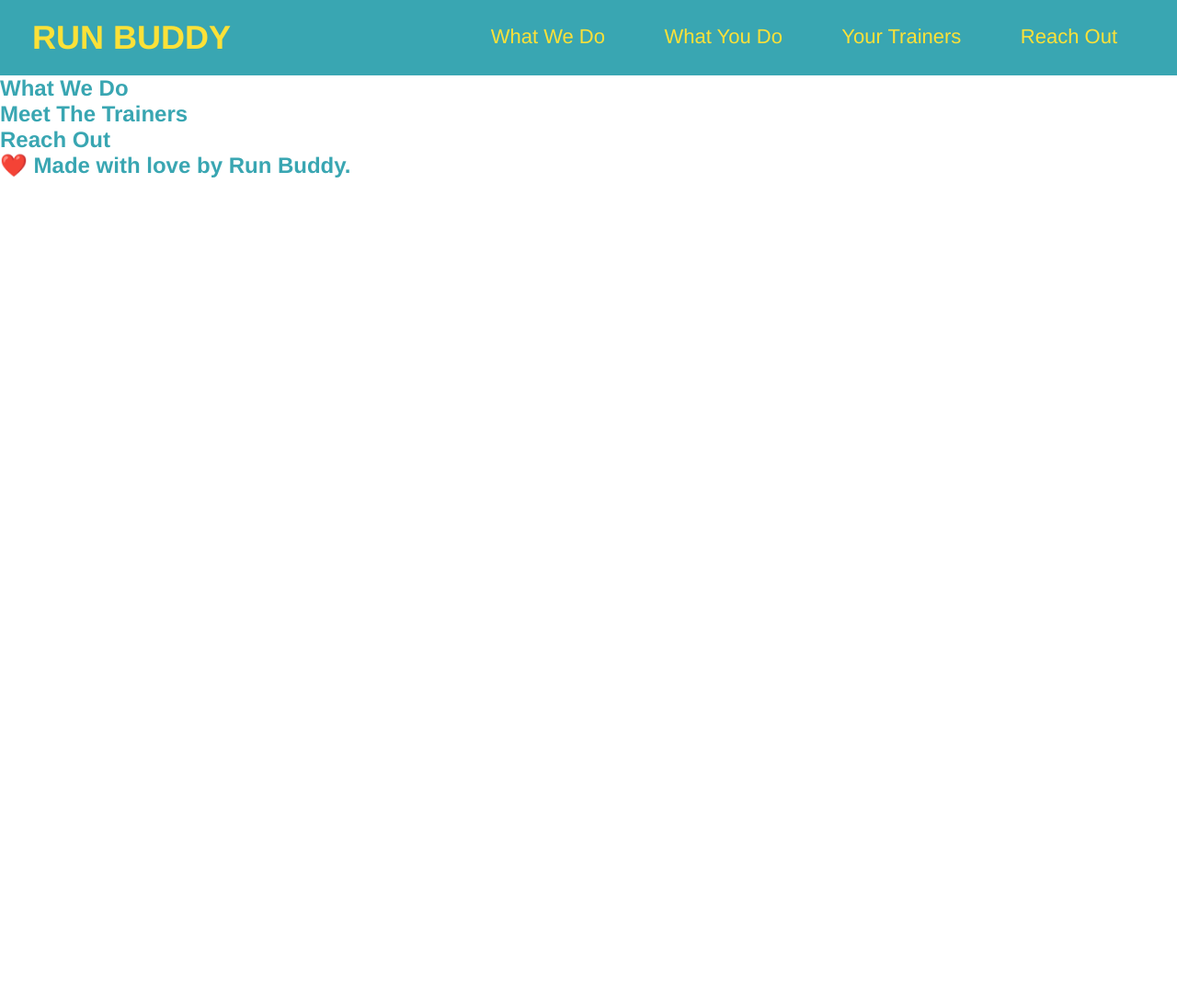
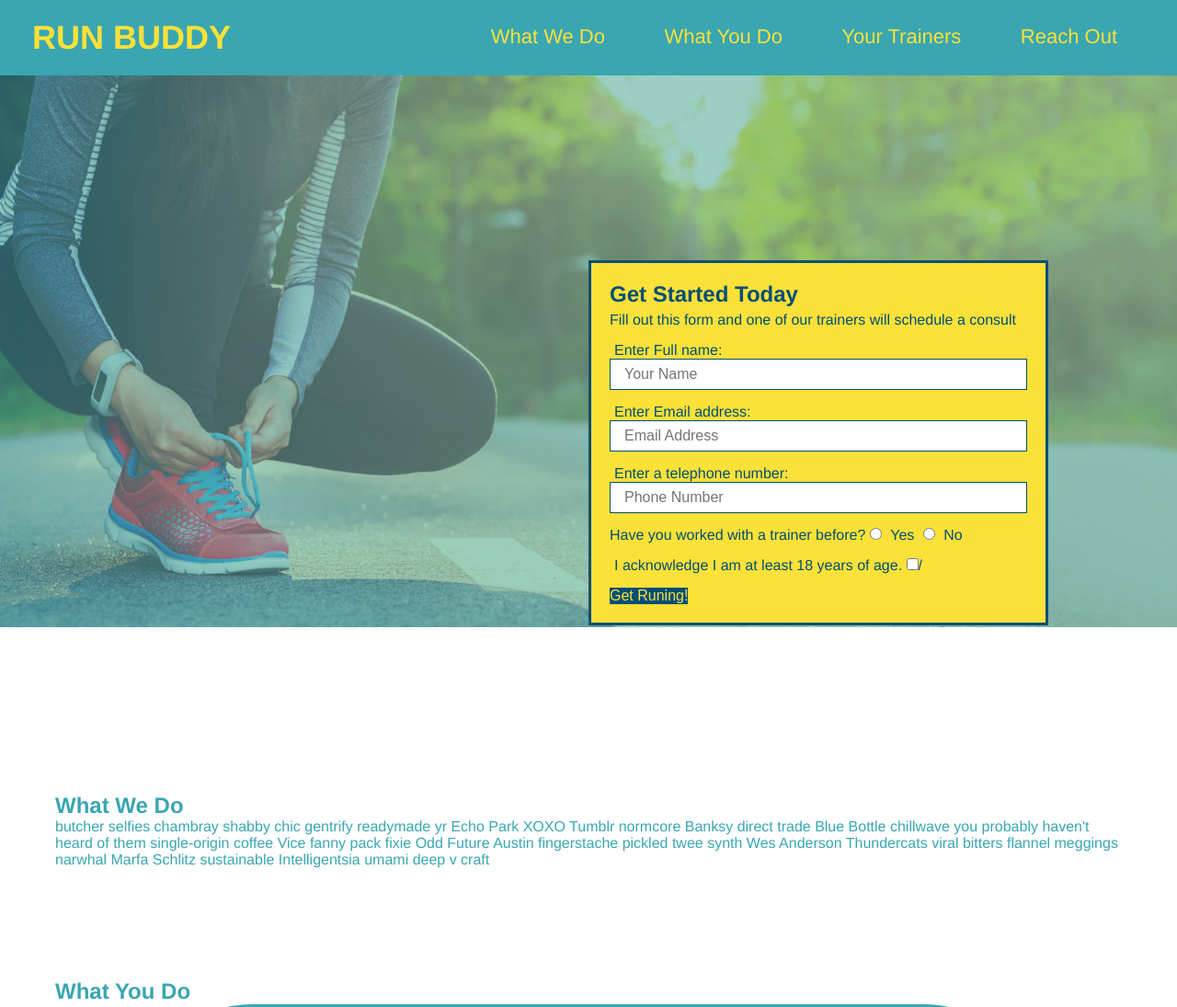
Before and after one commit to dlolivas/run-buddy, a plain HTML site: page index.html in a window 1280 px wide. Shown: the top 1095 px of the page at 92% size. Before the commit the page ends 800 px from the top, so only its background shows below. Drawn offline with Linux system fonts and the light colour scheme.

Commit message:
Added new icon images

```diff
--- a/assets/css/style.css
+++ b/assets/css/style.css
@@ -1,6 +1,7 @@
 * {
     margin: 0;
     padding: 0;
+    box-sizing: border-box;
 }
 body  {
     /* by adding this we are setting color of the font to the entire page to light blue! */
@@ -42,3 +43,89 @@ header nav ul li a {
     font-size: 22px;
 
 }
+
+footer {
+    background: #fce138;
+    width: 100%;
+    padding: 40px 35px;
+}
+
+footer h2 {
+    display: inline;
+    color: #024e76;
+    font-size: 30px;
+    margin: 0;
+
+}
+
+footer div {
+    float: right;
+    line-height: 1.5;
+    text-align: right;
+}
+
+footer a {
+    color: #024e76;
+}
+
+section {
+    padding: 60px;
+
+
+}
+
+/* Hero Style Start */
+  .hero  {
+     background-image: url("../images/hero-bg.jpeg");
+     height: 600px;
+     background-size: cover;
+     background-position: center;
+  }
+/* Hero Style Ended */
+
+.hero-form {
+    background-color: #fce138;
+    padding: 20px;
+    width: 500px;
+    color: #024e76;
+    border: solid 3px #024e76;
+    position: absolute;
+    bottom: 120px;
+    right: 140px;
+    }
+
+
+.hero-form h3 {
+    font-size: 24px;
+    margin: 0;
+}
+
+.hero-form p {
+    margin: 5px 0 15px 0;
+
+}
+
+
+.form-input {
+    border: 1px solid #024e76;
+    display: block;
+    padding: 7px 15px;
+    font-size: 16px;
+    color: #024e76;
+    width: 100%;
+    margin-bottom: 15px;
+}
+
+.hero-form label {
+    margin: 0 5px;
+
+}
+
+
+.hero-form button {
+     color: #fce138;
+     background-color: #024e76;
+     border: none;
+     padding: 10px 20 px;
+     font-size: 16px;
+}
--- a/index.html
+++ b/index.html
@@ -8,6 +8,7 @@
 
  <body>
     <div>
+
        <header>
      <!-- navigation -->
          <h1>
@@ -33,15 +34,92 @@
             </ul>
          </nav>
        </header>
+       <section class="hero">
+
+        <div>
+          <div class="hero-form">
+          <div class=" label">
+
+
+          <h3>Get Started Today</h3>
+          <p>Fill out this form and one of our trainers will schedule a consult</p>
+         <form>
+
+           <label for="name">Enter Full name:</label>
+           <input type="text" placeholder="Your Name" name="name" id="name" class="form-input"/>
+
+             <label for="email">Enter Email address:</label>
+             <input type="email" placeholder="Email Address" name="email" id="email" class="form-input"/>
+
+              <label for="phone">Enter a telephone number:</label>
+              <input type="tel" placeholder="Phone Number" name="phone" id="phone" class="form-input"/>
+
+         <!--Radio Button-->
+         <div>
+         <p>
+             Have you worked with a trainer before?
+             <input type="radio" name="trainer-confirm" id="trainer-yes" />
+             <label for="trainer-yes">Yes</label>
+             <input type="radio" name="trainer-confirm" id="trainer-no" />
+             <label for="trainer-no">No</label>
+           </p>
+          </div>
+           <p>
+             <label type="checkbox" >
+               I acknowledge I am at least 18 years of age.
+              <input type="checkbox" name="age-confirm" id="checkbox" >/
+            </label>
+           </p>
+            <button type="submit" >
+              Get Runing!
+            </button>
+
+         </form>
+        </div>
+      </section>
 
      <!-- hero/jumbotron -->
        <section>
 
        </section>
      <!-- "What we do" section -->
-       <section>
+       <section id="what-we-do" >
          <h2> What We Do </h2>
+           <p> butcher selfies chambray shabby chic gentrify readymade yr Echo Park XOXO Tumblr normcore Banksy direct trade Blue Bottle chillwave you probably haven't heard of them single-origin coffee Vice fanny pack fixie Odd Future Austin fingerstache pickled twee synth Wes Anderson Thundercats viral bitters flannel meggings narwhal Marfa Schlitz sustainable Intelligentsia umami deep v craft
+
+           </p>
        </section>
+
+       <section id="What you do" >
+         <h2> What You Do</h2>
+
+         <div>
+           <img src="./assets/images/step-1.svg" alt="" />
+         </div>
+
+         <div>
+           <h3> Step 1: Fill Out the Form Above.</h3>
+           <p>You're already here, so why not?</p>
+         </div>
+
+         <div>
+           <img src="./assets/images/step-2.svg" alt="" />
+          <h3>Step 2: Consult with One of Our Trainers.</h3>
+          <p>Are you here to build muscle, lose weight, or just feel good?</p>
+        </div>
+
+        <div>
+          <img src="./assets/images/step-3.svg" alt="" />
+          <h3>Step 3: Get Running.</h3>
+          <p>Hit the ground running (literally) once your trainer lays out your plan.</p>
+        </div>
+
+        <div>
+          <img src="./assets/images/step-4.svg" alt="" />
+          <h3>Step 4: See Results.</h3>
+          <p>Bi-weekly checkins with your trainer will keep you focused</p>
+        </div>
+      </section>
 
      <!-- "meet the trainers section"-->
        <section>
@@ -56,6 +134,10 @@
      <!-- footer -->
        <footer>
          <h2>❤️ Made with love by Run Buddy. </h2>
+        <div>
+            <a href="#">Read Our Privacy Poly</a><br />
+            &copy; 2019 Run Buddy, Inc.
+        </div>
        </footer>
 
     </div>
```
Also changed, not shown: index5.html/index5.html (added, +37 -0 lines), assets/images/hero-bg.jpeg (added), assets/images/step-1.svg (added), assets/images/step-2.svg (added), assets/images/step-3.svg (added), assets/images/step-4.svg (added), 1 other file.
